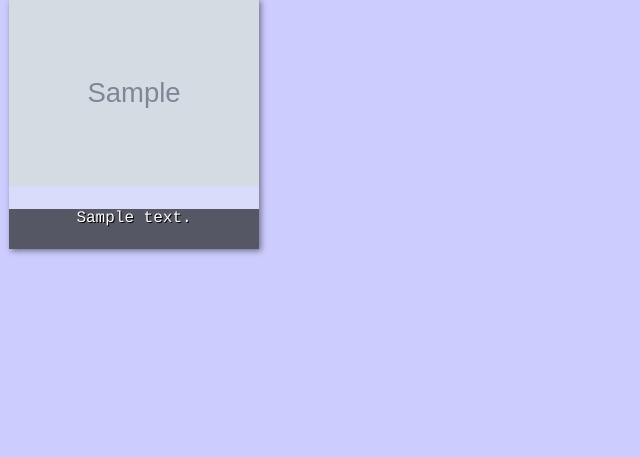
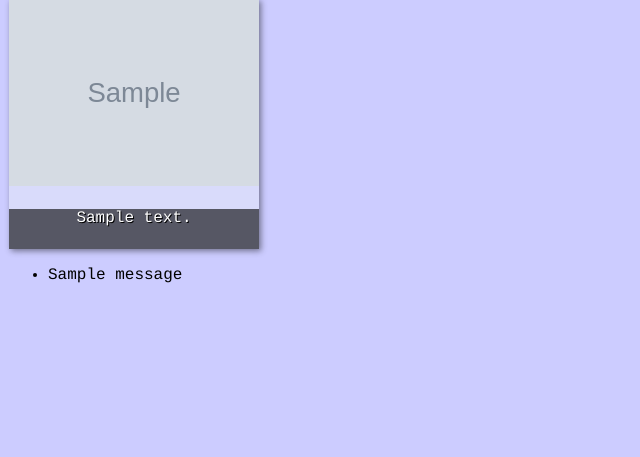
Before and after one commit to TundraTauno/kasilauta, a Django app: page / in a window 1280 px wide. Shown: the part 206-663 px from the top of the page, without its empty margins (0-640 px from the left). Run offline with Django 3.2, Linux system fonts and the light colour scheme; tables that the repository leaves empty hold one stand-in row (values such as "Sample post"); grey boxes marked "Sample" are stand-in pictures; one stand-in notice (Sample message) is shown.

Commit message:
Start using Django messages.

```diff
--- a/gallery/templates/base.html
+++ b/gallery/templates/base.html
@@ -10,5 +10,6 @@
     {% block content %}
     <p>replace me</p>
     {% endblock content %}
+    {% include "messages.html" %}
   </body>
 </html>
--- /dev/null
+++ b/gallery/templates/messages.html
@@ -0,0 +1,7 @@
+{% if messages %}
+<ul class="messages">
+    {% for message in messages %}
+    <li{% if message.tags %} class="{{ message.tags }}"{% endif %}>{{ message }}</li>
+    {% endfor %}
+</ul>
+{% endif %}
--- a/gallery/views.py
+++ b/gallery/views.py
@@ -1,10 +1,9 @@
 from django.shortcuts import render, get_object_or_404
 from django.http import HttpResponse, HttpResponseRedirect
+from django.contrib import messages
 
 from .models import Post, Thread, Board
 from .forms import PostForm
-
-# Create your views here.
 
 # Front page.
 # example: /
@@ -43,6 +42,7 @@ def create_post(request, board=None, thread=None):
             post.thread.board = Board.objects.filter(name=board).first()
             post.original   =   request.FILES.get('original')
             post.user       =   request.user
+            post.ip_addr    =   request.META['REMOTE_ADDR']
             post.save()
             return HttpResponseRedirect('/' + board + '/' + str(thread))
     else:
@@ -57,6 +57,7 @@ def create_thread(request, board=None):
     thread = Thread()
     thread.board = b
     thread.save()
+    messages.info(request, 'Thread created')
     return create_post(request, b.name, thread.pk)
 
 # User actions on post.
@@ -66,11 +67,14 @@ def user_action(request, board=None, thread=None, post=None):
             print("delete")
             p = Post.objects.get(pk=post)
             p.delete()
+            messages.info(request, 'Post deleted')
 
             # Post count in thread is 0, delete thread.
             t = Thread.objects.get(pk=thread)
             if not Post.objects.filter(thread=t.pk).count():
                 t.delete()
+                messages.info(request, 'Thread deleted')
+                return HttpResponseRedirect('/' + board)
 
         elif "update" in request.POST:
             print("update")
```
